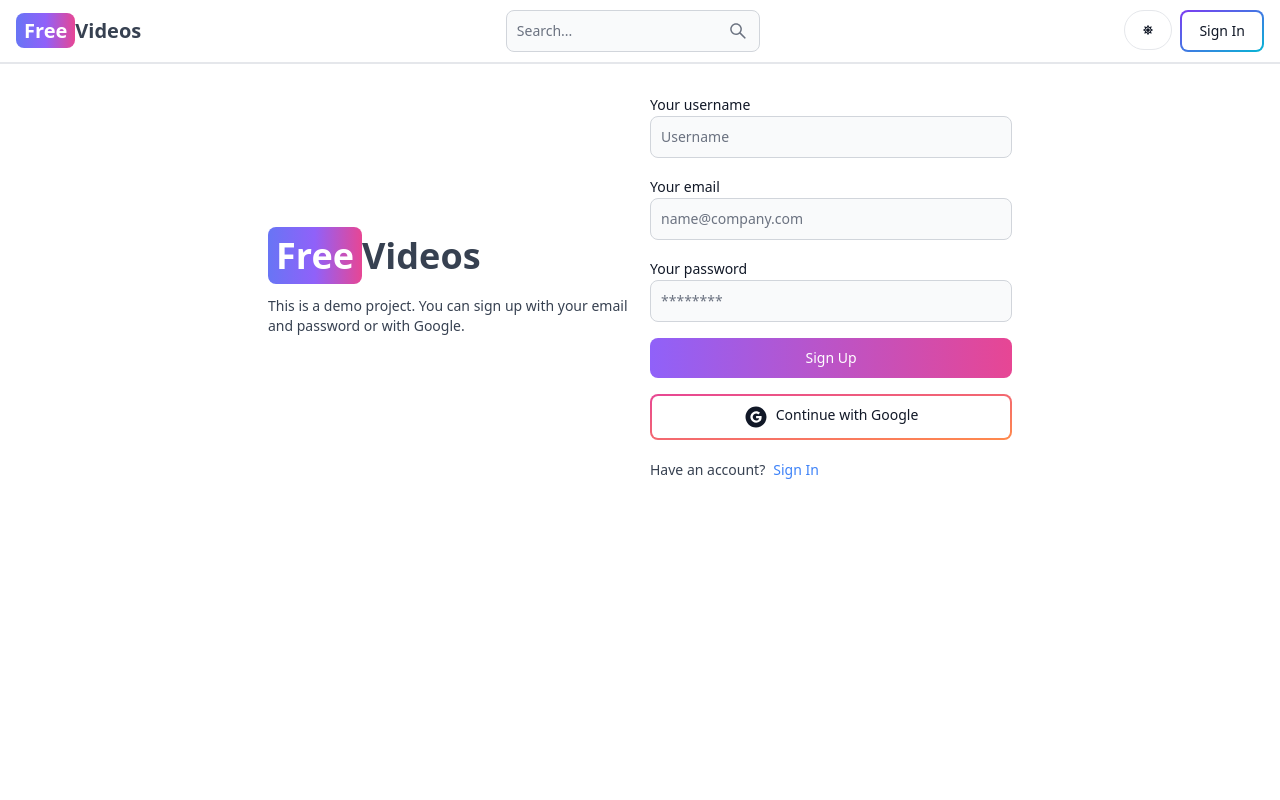
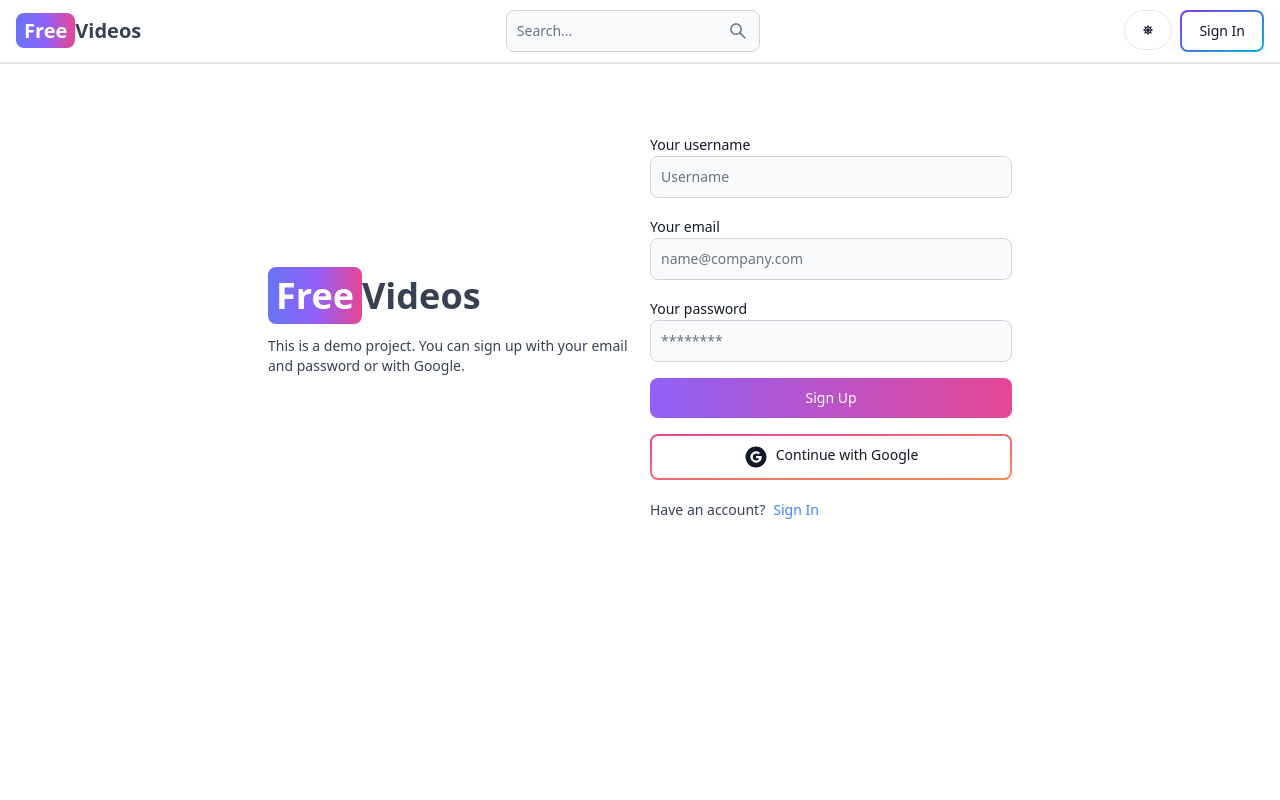
Before and after one commit to karmpals/Karmpal-Blog, a React (Vite) app in the folder client/: page /sign-up in a window 1280 px wide. Shown: the top 800 px of the page. Built offline with nearby package versions, Linux system fonts and the light colour scheme; no server answers.

Commit message:
final touchup

```diff
--- a/client/src/components/DashComponent.jsx
+++ b/client/src/components/DashComponent.jsx
@@ -64,11 +64,15 @@ export default function DashComponent() {
 
   return (
     <div className="p-3 md:mx-auto">
+      {currentUser.isAdmin && (
+        <>
           <div className="flex-wrap flex gap-4 justify-center">
             <div className="flex flex-col p-3 dark:bg-slate-800 gap-4 md:w-72 w-full rounded-md shadow-md">
               <div className="flex justify-between">
                 <div>
-              <h3 className="text-gray-500 text-md uppercase ">Total Users</h3>
+                  <h3 className="text-gray-500 text-md uppercase ">
+                    Total Users
+                  </h3>
                   <p className="text-2xl">{totalUsers}</p>
                 </div>
                 <HiOutlineUserGroup className="bg-teal-600 text-white rounded-full text-5xl p-3 shadow-lg" />
@@ -102,7 +106,9 @@ export default function DashComponent() {
             <div className="flex flex-col p-3 dark:bg-slate-800 gap-4 md:w-72 w-full rounded-md shadow-md">
               <div className="flex justify-between">
                 <div>
-              <h3 className="text-gray-500 text-md uppercase ">Total Videos</h3>
+                  <h3 className="text-gray-500 text-md uppercase ">
+                    Total Videos
+                  </h3>
                   <p className="text-2xl">{totalVideos}</p>
                 </div>
                 <HiVideoCamera className="bg-lime-600 text-white rounded-full text-5xl p-3 shadow-lg" />
@@ -193,14 +199,18 @@ export default function DashComponent() {
                             className="w-20 h-15 rounded-md bg-gray-500"
                           />
                         </Table.Cell>
-                    <Table.Cell className="w-96" >{video.title}</Table.Cell>
-                    <Table.Cell className="w-5">{video.category}</Table.Cell>
+                        <Table.Cell className="w-96">{video.title}</Table.Cell>
+                        <Table.Cell className="w-5">
+                          {video.category}
+                        </Table.Cell>
                       </Table.Row>
                     </Table.Body>
                   ))}
               </Table>
             </div>
           </div>
+        </>
+      )}
     </div>
   );
 }
--- a/client/src/components/DashSideBar.jsx
+++ b/client/src/components/DashSideBar.jsx
@@ -43,7 +43,7 @@ export default function DashSideBar() {
     <Sidebar className="w-full md:w-56">
       <Sidebar.Items>
         <Sidebar.ItemGroup className="flex flex-col gap-1">
-          {currentUser && currentUser.isAdmin && (
+          {currentUser.isAdmin && (
             <Link to="/dashboard?tab=dash">
               <Sidebar.Item
                 active={tab === "dash" || !tab}
--- a/client/src/pages/Signin.jsx
+++ b/client/src/pages/Signin.jsx
@@ -47,7 +47,7 @@ export default function Signin() {
   };
 
   return (
-    <div className="min-h-screen mt-20">
+    <div className="min-h-screen mt-10 pt-20">
       <div className="flex p-3 max-w-3xl mx-auto flex-col md:flex-row md:items-center gap-5">
         <div className="flex-1">
           <Link to="/" className="font-bold dark:text-white text-4xl">
--- a/client/src/pages/Signup.jsx
+++ b/client/src/pages/Signup.jsx
@@ -44,7 +44,7 @@ export default function Signup() {
   };
 
   return (
-    <div className="min-h-screen mt-20">
+    <div className="min-h-screen mt-10 pt-20">
       <div className="flex p-3 max-w-3xl mx-auto flex-col md:flex-row md:items-center gap-5">
         <div className="flex-1">
           <Link to="/" className="font-bold dark:text-white text-4xl">
```
Lines whose indentation alone changed are shown as unchanged.
